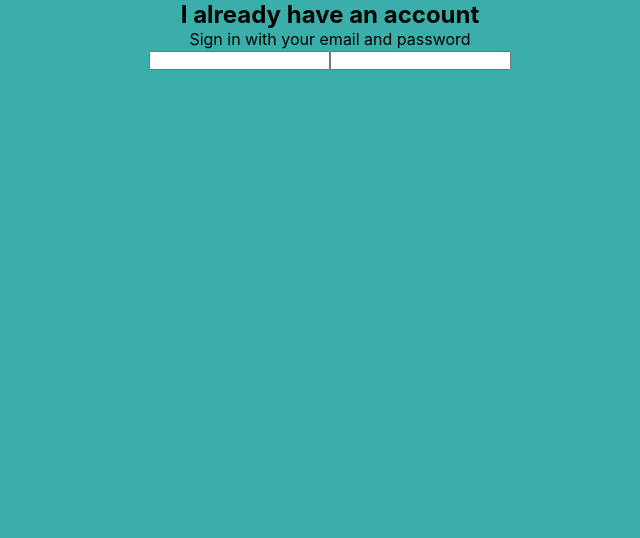
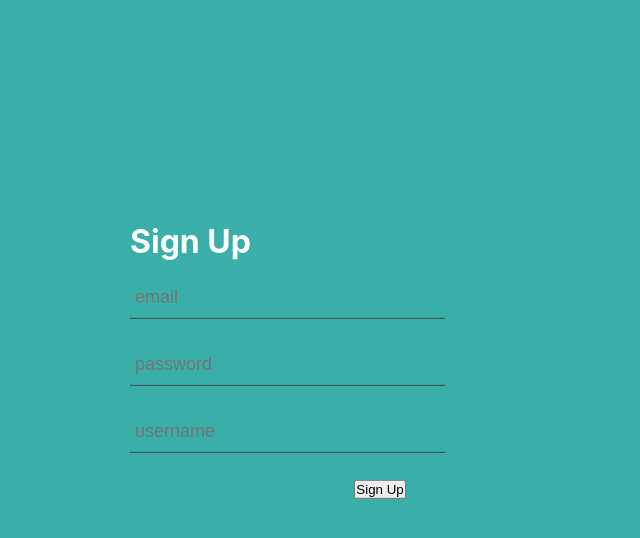
Before and after one commit to chingu-voyages/v32-geckos-team-03, a React (Create React App) app in the folder my-app/: page /register in a window 1280 px wide. Shown: the top 538 px of the page, without its empty margins (310-950 px from the left). Built offline with nearby package versions, Linux system fonts and the light colour scheme.

Commit message:
added sign up header and adjusted height/width

```diff
--- a/my-app/src/App.js
+++ b/my-app/src/App.js
@@ -12,7 +12,7 @@ function App() {
       <Switch>
         <Route exact path="/" component={Quizpage} />
         <Route exact path="/login" component={LoginPage} />
-        <Route exact path="/register" component={RegisterPage} />
+        <Route path="/register" component={RegisterPage} />
       </Switch>
     </div>
   );
--- a/my-app/src/components/sign-up/sign-up.component.jsx
+++ b/my-app/src/components/sign-up/sign-up.component.jsx
@@ -4,11 +4,11 @@ import "./sign-up.styles.css";
 // import FormInput from "../form-input/form-input.component";
 
 function SignUp() {
-  const [state, setState] = useState({ email: "", password: "" });
+  const [state, setState] = useState({ username: "", email: "", password: "" });
 
   const handleSubmit = e => {
     e.preventDefault();
-    this.setState({ email: "", password: "" });
+    setState({ email: "", password: "", username: "" });
   };
 
   const handleChange = e => {
@@ -18,17 +18,18 @@ function SignUp() {
   };
 
   return (
-    <div className="sign-in">
-      <h2>I already have an account</h2>
-      <span>Sign in with your email and password</span>
-
-      <form onSubmit={handleSubmit}>
+    <div className="sign-up">
+      <div className="sign-up-card">
+        <h1 className="sign-up-header">Sign Up</h1>
+        <form onSubmit={handleSubmit} className="sign-up-form">
           <input
             name="email"
             type="email"
             value={state.email}
             onChange={handleChange}
             label="email"
+            placeholder="email"
+            className="form-input"
           />
 
           <input
@@ -37,13 +38,22 @@ function SignUp() {
             value={state.password}
             onChange={handleChange}
             label="password"
+            placeholder="password"
+            className="form-input"
+          />
+          <input
+            name="username"
+            type="text"
+            value={state.username}
+            onChange={handleChange}
+            label="name"
+            placeholder="username"
+            className="form-input"
           />
 
-        {/* <CustomButton type="submit">Sign in</CustomButton>
-          <CustomButton onClick={signInWithGoogle}>
-            Sign in with goodle
-          </CustomButton> */}
+          <button type="submit">Sign Up</button>
         </form>
+      </div>
     </div>
   );
 }
--- a/my-app/src/components/sign-up/sign-up.styles.css
+++ b/my-app/src/components/sign-up/sign-up.styles.css
@@ -0,0 +1,34 @@
+.sign-up-card {
+  width: 500px;
+  position: absolute;
+  top: 50%;
+  left: 50%;
+  transform: translate(-40%, -60%);
+}
+.sign-up-form {
+}
+
+.form-input {
+  background: none;
+
+  color: black;
+  font-size: 18px;
+  padding: 10px 10px 10px 5px;
+  display: block;
+  width: 300px;
+  border: none;
+  border-radius: 0;
+  border-bottom: 1px solid #494949 !important;
+  margin: 25px 0;
+}
+
+.form-input:focus {
+  outline: none;
+}
+
+.sign-up-header {
+  color: white;
+  text-align: center;
+  position: absolute;
+  top: -30px;
+}
```
Lines whose indentation alone changed are shown as unchanged.
